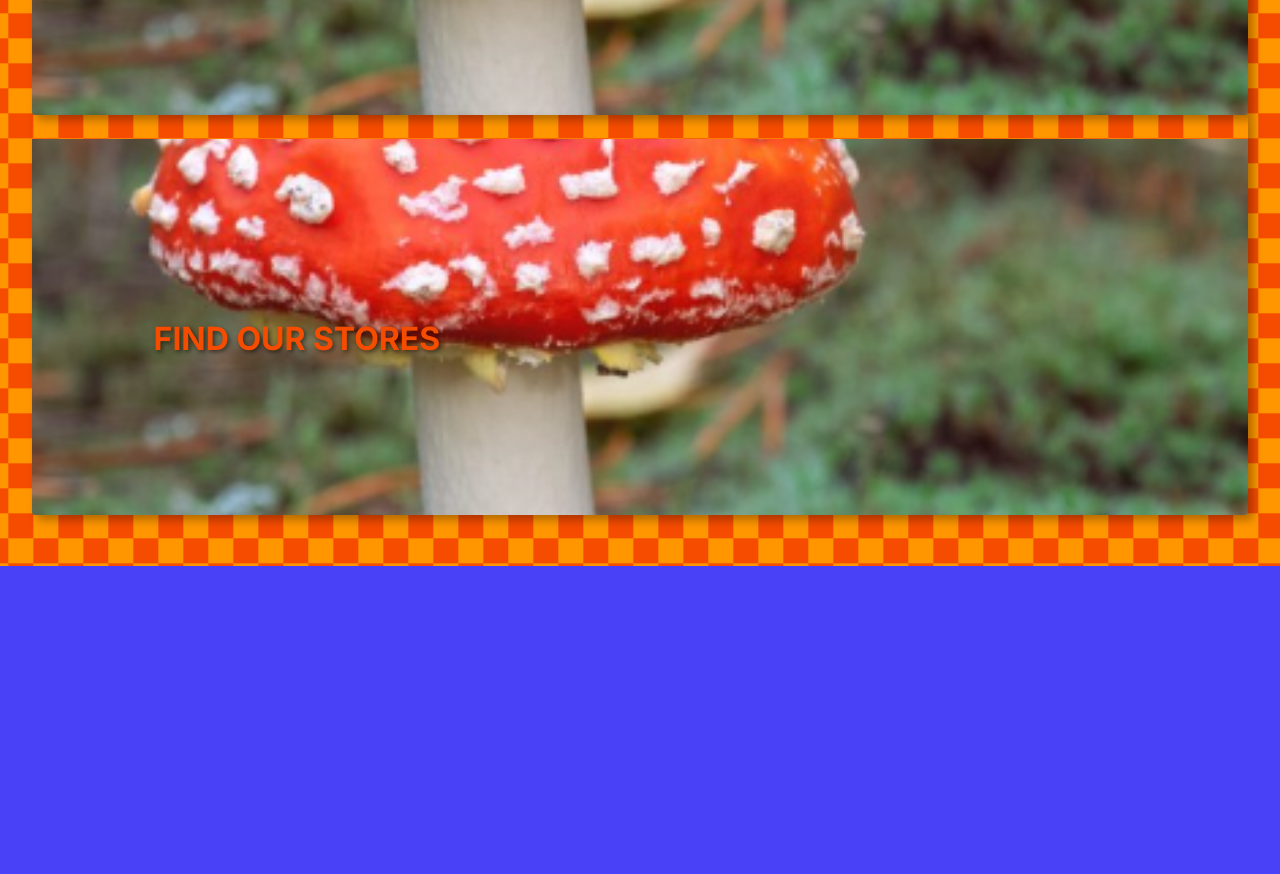
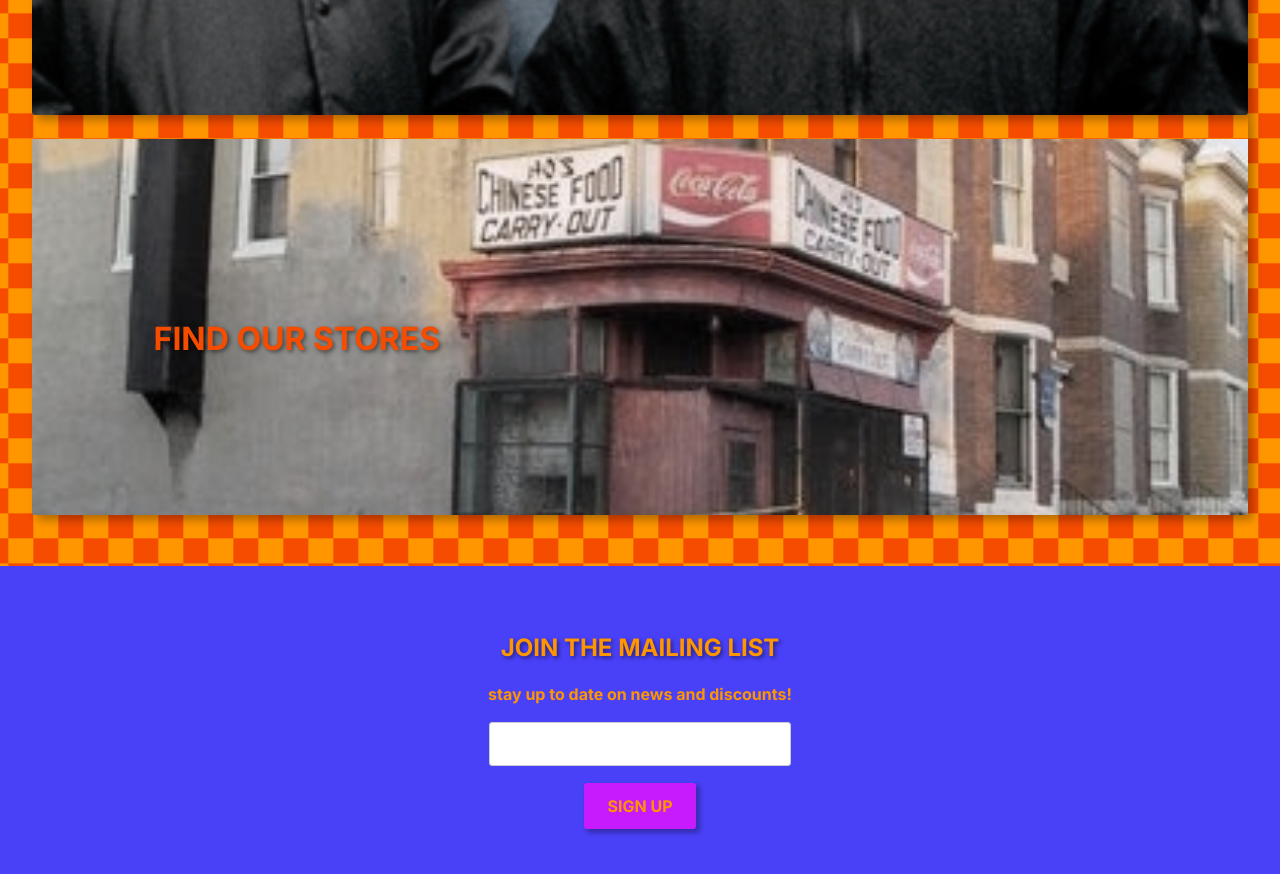
Before and after one commit to krs00/pmko, a website built with Vite: page index.html in a window 1280 px wide. Shown: the part 2020-2894 px from the top of the page. Built offline with nearby package versions, Linux system fonts and the light colour scheme.

Commit message:
add footer mailing list

```diff
--- a/index.html
+++ b/index.html
@@ -79,7 +79,7 @@
           <p class="card-title-text block-text">SUPER HOT FIYA</p>
           <p class="card-body-text block-text">$69.69</p>
           <p class="card-body-text block-text">
-            You know its that good shit? You wanna buy this promise.
+            You know its that good shit? You wanna buy this, promise.
           </p>
         </div>
         <div class="center">
@@ -118,7 +118,7 @@
     <div class="cards-grid">
       <div class="learn-card-container">
         <div class="learn-img-container img-shadow">
-          <img src="/imgs/card2.PNG" class="learn-card" />
+          <img src="/imgs/crewimg.PNG" class="learn-card" />
         </div>
         <div class="learn-text-container">
           <p class="learn-text">MEET THE CREW</p>
@@ -127,7 +127,7 @@
 
       <div class="learn-card-container">
         <div class="learn-img-container img-shadow">
-          <img src="/imgs/card2.PNG" class="learn-card" />
+          <img src="/imgs/corner.jpg" class="learn-card" />
         </div>
         <div class="learn-text-container">
           <p class="learn-text">FIND OUR STORES</p>
@@ -138,6 +138,13 @@
     <!--------------------------- FOOTER ------------------------------->
     <footer class="footer">
 
+      <div class="mailing-list-container">
+        <p class="footer-text-header">JOIN THE MAILING LIST</p>
+        <p class="footer-text">stay up to date on news and discounts!</p>
+        <input type="text" class="form-input">
+        <button class="button-5 mailing-list-btn">SIGN UP</button>
+      </div>
+
     </footer>
   </body>
 </html>
--- a/style.css
+++ b/style.css
@@ -367,5 +367,53 @@ img {
   margin-top: 4%;
   background-color: var(--color5);
   height: 50vh;
-  width: auto
+  width: auto;
+  display: flex;
+  flex-direction: column;
+  padding-top: 5%;
 }
+
+.mailing-list-container {
+  display: flex;
+  flex-direction: column;
+  align-items: center;
+  gap: 2vh;
+}
+
+.mailing-list-btn {
+  background-color: var(--color4)
+}
+
+.form-input {
+  background-color: var(--color4);
+  border-radius: 3px;
+}
+
+input[type="text"],
+input[type="password"],
+input[type="email"],
+input[type="number"],
+textarea,
+select {
+  border: 1px solid #ccc;
+  background: #fff;
+  color: #000;
+  padding: 6px;
+  /* Add more styles as needed */
+}
+
+.footer-text {
+  font-size: 1rem;
+  font-weight: 999;
+  color: var(--color2);
+  /* text-shadow: 2px 2px 4px rgba(0, 0, 0, 0.5); */
+  text-align: center;
+}
+
+.footer-text-header {
+  font-size: 1.5rem;
+  font-weight: 999;
+  color: var(--color2);
+  text-shadow: 2px 2px 4px rgba(0, 0, 0, 0.5);
+  text-align: center;
+}
```
